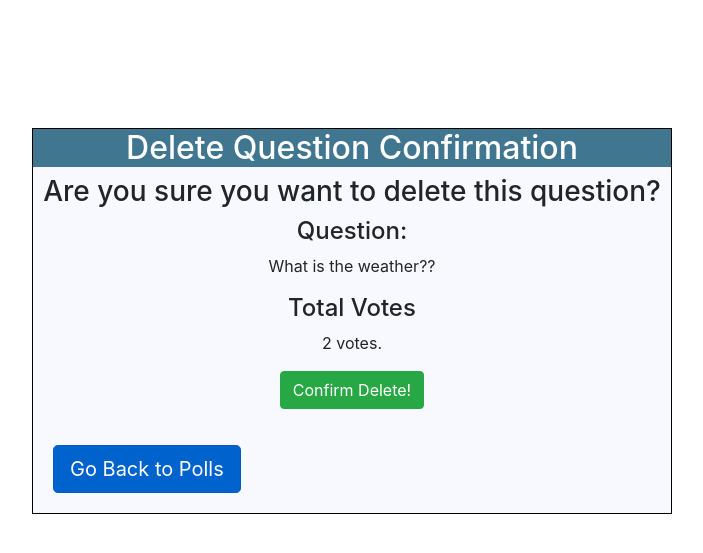
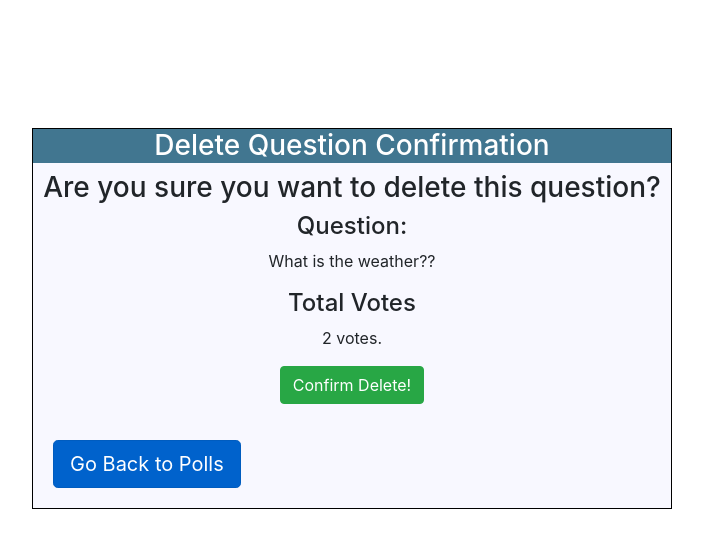
Before and after one commit to SameerKhan-Dev/django-poll-app, a Django app: page /polls/89/delete/ in a window 1280 px wide. Shown: the part 56-609 px from the top of the page, without its empty margins (288-991 px from the left). Run offline with Django 3.2, Linux system fonts and the light colour scheme; data comes from the database, SQL or seed files in the repository; some libraries are stand-ins or nearby versions.

```diff
--- a/mysite/polls/templates/polls/deleteQuestion.html
+++ b/mysite/polls/templates/polls/deleteQuestion.html
@@ -4,7 +4,7 @@
 {% block content %}
     <div class="containerParent">
         <div class="deletingContainer">
-            <h2 class="detailTitle">Delete Question Confirmation</h2>
+            <h3 class="detailTitle">Delete Question Confirmation</h3>
             <form method="post">
                 {% csrf_token %}
                 <h3>Are you sure you want to delete this question?<h3>
```
Also changed, not shown: mysite/polls/static/images/Url_paths.png (added).
